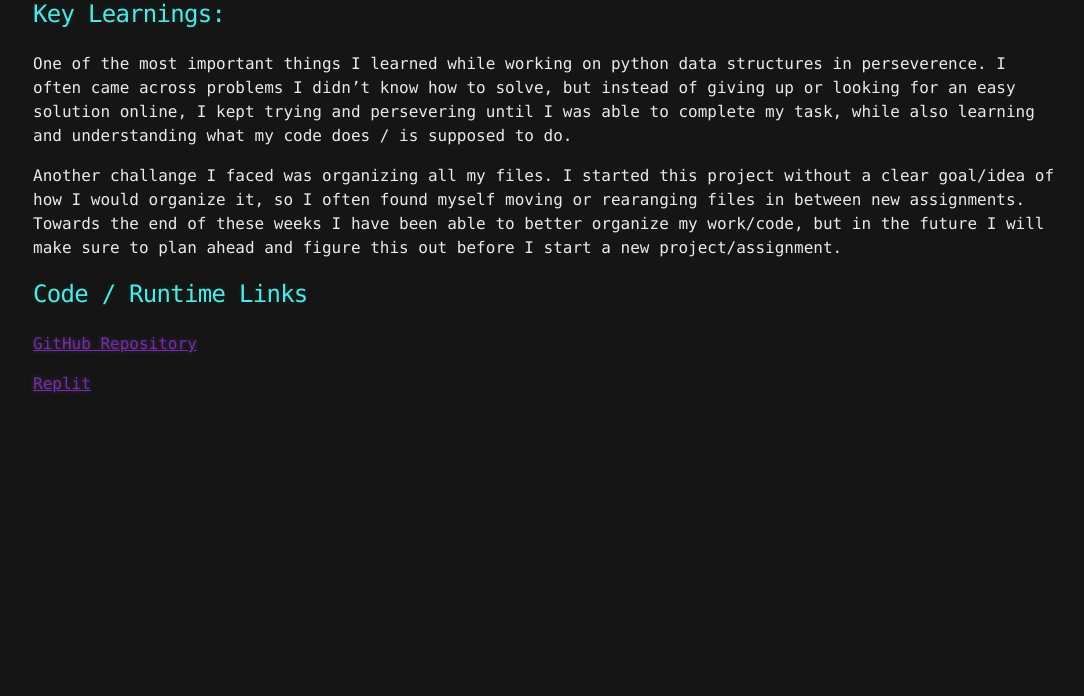
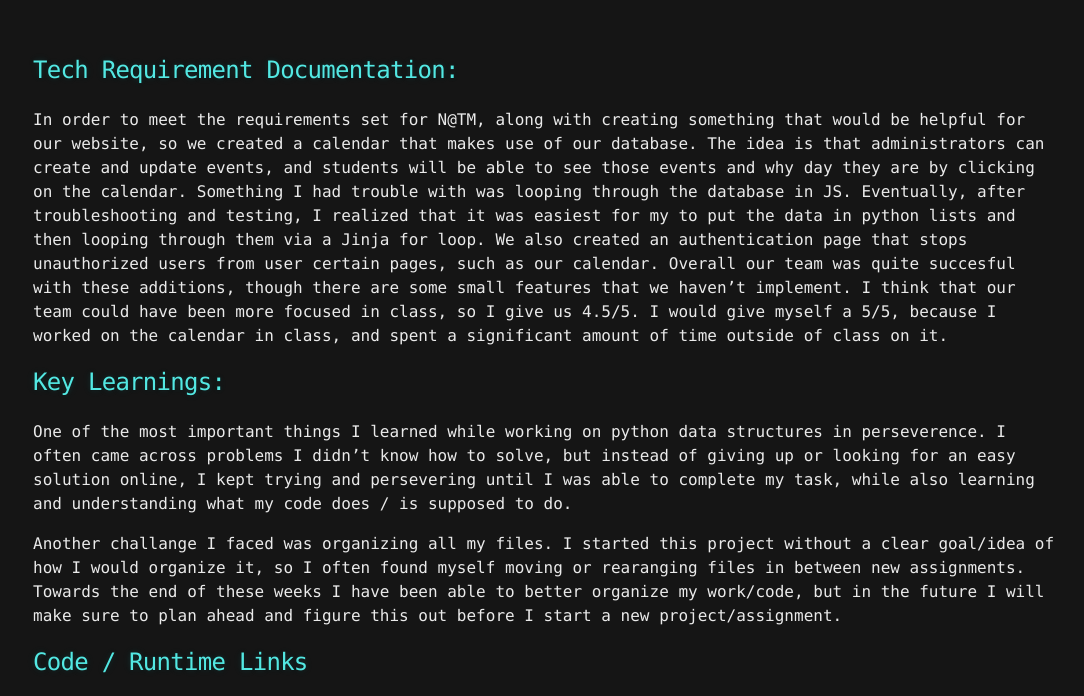
Before and after one commit to JakubPonulak/DataStructures, a Jekyll site: the page built from project_doc.md, in a window 1280 px wide and 900 px high, scrolled down 890 px, cut to the strip 204-900 px from the top of the window. Shown: the whole strip, without its empty margins (95-1179 px from the left). Built offline with Jekyll 4.4.1, drawn with Linux system fonts in a browser that asks for light colours; our own code applies the rules of GitHub Pages for plain Markdown files; before the commit the page ends 1506 px from its top, so only the background shows below that.

Commit message:
Update project_doc.md

````diff
--- a/project_doc.md
+++ b/project_doc.md
@@ -224,6 +224,12 @@ def recur_fibonacci(n):
 
 ``` -->
 
+<br>
+
+## Tech Requirement Documentation:
+
+In order to meet the requirements set for N@TM, along with creating something that would be helpful for our website, so we created a calendar that makes use of our database. The idea is that administrators can create and update events, and students will be able to see those events and why day they are by clicking on the calendar. Something I had trouble with was looping through the database in JS. Eventually, after troubleshooting and testing, I realized that it was easiest for my to put the data in python lists and then looping through them via a Jinja for loop. We also created an authentication page that stops unauthorized users from user certain pages, such as our calendar. Overall our team was quite succesful with these additions, though there are some small features that we haven't implement. I think that our team could have been more focused in class, so I give us 4.5/5. I would give myself a 5/5, because I worked on the calendar in class, and spent a significant amount of time outside of class on it.
+
 ## Key Learnings:
 
 One of the most important things I learned while working on python data structures in perseverence. I often came across problems I didn't know how to solve, but instead of giving up or looking for an easy solution online, I kept trying and persevering until I was able to complete my task, while also learning and understanding what my code does / is supposed to do.
````
